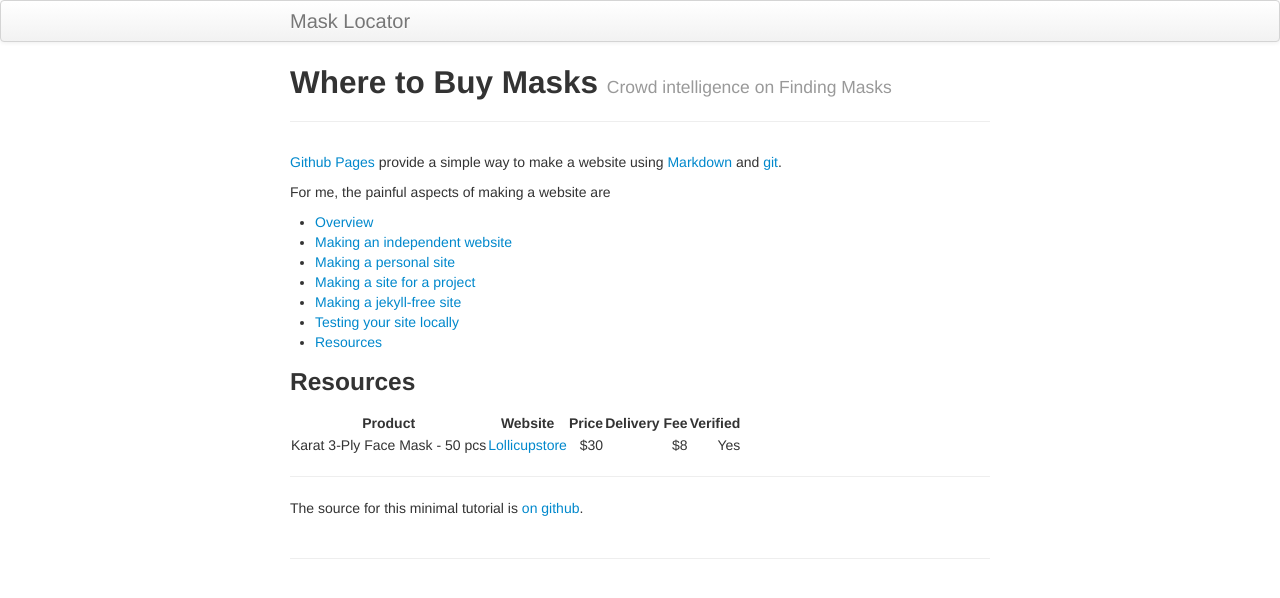
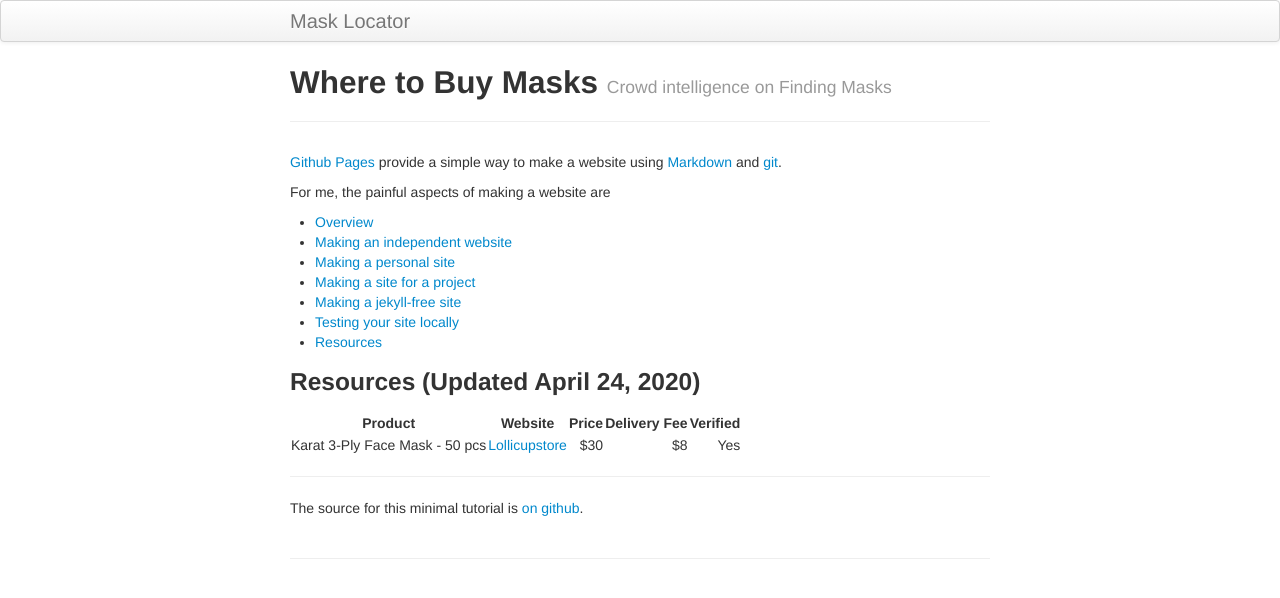
Before and after one commit to onyilam/masks, a Jekyll site: the page built from index.md, in a window 1280 px wide. Shown: the top 598 px of the page. Built offline with Jekyll 4.4.1, drawn with Linux system fonts in a browser that asks for light colours.

```diff
--- a/index.md
+++ b/index.md
@@ -21,7 +21,7 @@ For me, the painful aspects of making a website are
 - [Resources](pages/resources.html)
 
 
-### Resources
+### Resources (Updated April 24, 2020)
 
 | Product  |      Website     |  Price |  Delivery Fee | Verified |
 |----------|:-------------:|------:|------:| ------:|
```
